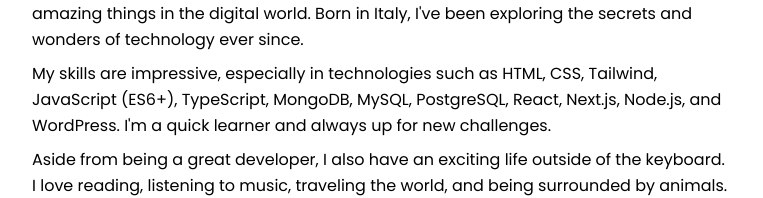
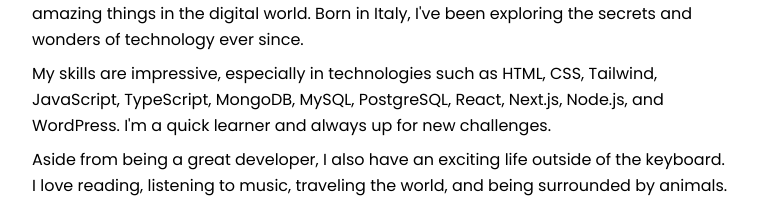
Before and after one commit to pedrosorrentino/portofolio, a Next.js app: page / in a window 1280 px wide. Shown: the part 480-678 px from the top of the page, without its empty margins (258-1021 px from the left). Built offline with nearby package versions, Linux system fonts and the light colour scheme.

Commit message:
Change About

```diff
--- a/components/pages/AboutPage.jsx
+++ b/components/pages/AboutPage.jsx
@@ -12,9 +12,9 @@
       </p>
       <p className='mt-2 leading-relaxed'>
         My skills are impressive, especially in technologies such as HTML, CSS,
-        Tailwind, JavaScript (ES6+), TypeScript, MongoDB, MySQL, PostgreSQL,
-        React, Next.js, Node.js, and WordPress. I'm a quick learner and always
-        up for new challenges.
+        Tailwind, JavaScript, TypeScript, MongoDB, MySQL, PostgreSQL, React,
+        Next.js, Node.js, and WordPress. I'm a quick learner and always up for
+        new challenges.
       </p>
       <p className='mt-2 leading-relaxed'>
         Aside from being a great developer, I also have an exciting life outside
```
